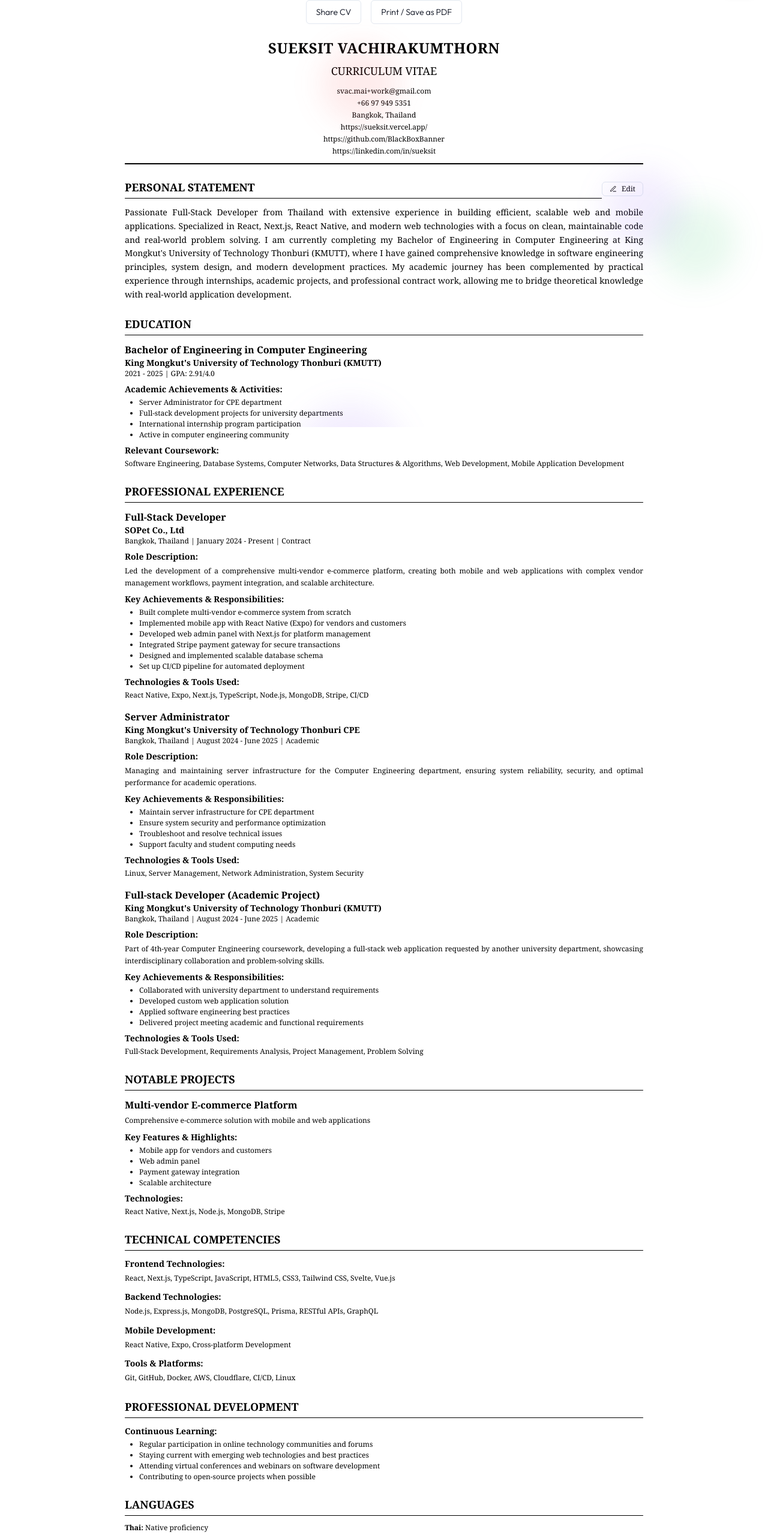
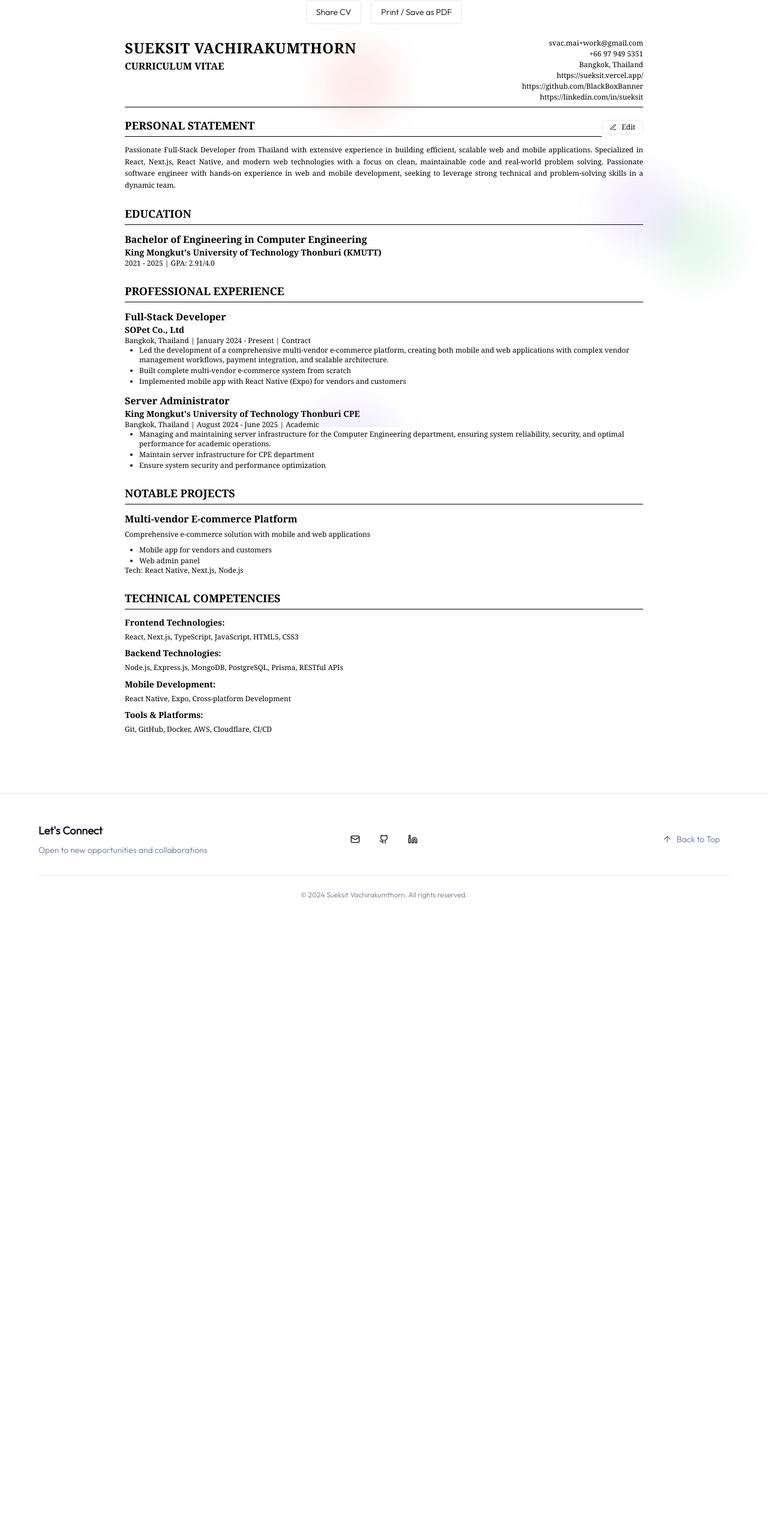
Before and after one commit to BlackBoxBanner/wed-portfolio, a Next.js app: page /cv in a window 1280 px wide. Shown: the part 88-2647 px from the top of the page at 60% size. After the commit the page ends 1636 px from the top, so only its background shows below. Built offline with nearby package versions, Linux system fonts and the light colour scheme.

Commit message:
feat: Update CVPage layout and professional summary for clarity and conciseness

```diff
--- a/src/components/pages/cv.tsx
+++ b/src/components/pages/cv.tsx
@@ -19,7 +19,7 @@ const CVPage = () => {
   const currentAge = differenceInYears(new Date(), birthDate);
   const [isEditingSummary, setIsEditingSummary] = useState(false);
   const [professionalSummary, setProfessionalSummary] = useState(
-    `${personalInfo.summary} I am currently completing my Bachelor of Engineering in Computer Engineering at King Mongkut's University of Technology Thonburi (KMUTT), where I have gained comprehensive knowledge in software engineering principles, system design, and modern development practices. My academic journey has been complemented by practical experience through internships, academic projects, and professional contract work, allowing me to bridge theoretical knowledge with real-world application development.`,
+    `${personalInfo.summary} Passionate software engineer with hands-on experience in web and mobile development, seeking to leverage strong technical and problem-solving skills in a dynamic team.`,
   );
 
   const formatDateRange = (
@@ -62,18 +62,22 @@ const CVPage = () => {
       {/* CV Content - Black and White, No Styles */}
       <div className='max-w-4xl mx-auto bg-white font-serif text-black leading-normal print-resume px-4'>
         {/* Header */}
-        <header className='text-center mb-6 border-b-2 border-black pb-3'>
-          <h1 className='text-2xl font-bold mb-2 uppercase tracking-wide'>
+        <header className='flex flex-col md:flex-row justify-between items-start mb-4 border-b border-black pb-2 print:flex print:flex-row print:justify-center print:items-start print:mb-2 print:pb-1 print-break-inside-avoid'>
+          <div className='flex-1 flex flex-col items-start print:items-start print:mb-0'>
+            <h1 className='text-xl md:text-2xl font-bold uppercase tracking-wide leading-tight mb-0.5 text-black font-serif print:text-base print:mb-0'>
               {personalInfo.name}
             </h1>
-          <h2 className='text-lg mb-3'>CURRICULUM VITAE</h2>
-          <div className='text-xs space-y-1'>
-            <p>{personalInfo.email}</p>
-            <p>{personalInfo.phone}</p>
-            <p>{personalInfo.location}</p>
-            <p>{personalInfo.website}</p>
-            <p>{personalInfo.github}</p>
-            <p>{personalInfo.linkedin}</p>
+            <h2 className='text-sm md:text-base font-semibold mb-0.5 text-black font-serif print:text-xs print:mb-0'>
+              CURRICULUM VITAE
+            </h2>
+          </div>
+          <div className='flex-1 text-xs flex flex-col items-end md:items-end gap-0.5 text-black font-serif print:items-end print:text-xs print:gap-0 print:mb-0'>
+            <span className='print:mb-0'>{personalInfo.email}</span>
+            <span className='print:mb-0'>{personalInfo.phone}</span>
+            <span className='print:mb-0'>{personalInfo.location}</span>
+            <span className='print:mb-0'>{personalInfo.website}</span>
+            <span className='print:mb-0'>{personalInfo.github}</span>
+            <span className='print:mb-0'>{personalInfo.linkedin}</span>
           </div>
         </header>
 
@@ -126,11 +130,11 @@ const CVPage = () => {
             <Textarea
               value={professionalSummary}
               onChange={(e) => setProfessionalSummary(e.target.value)}
-              className='min-h-[120px] text-sm leading-relaxed font-serif border-black print:hidden'
+              className='min-h-[80px] text-sm leading-relaxed font-serif border-black print:hidden'
               placeholder='Enter your professional summary...'
             />
           ) : (
-            <p className='text-justify leading-relaxed text-sm'>
+            <p className='text-justify leading-relaxed text-xs'>
               {professionalSummary}
             </p>
           )}
@@ -141,9 +145,8 @@ const CVPage = () => {
           <h2 className='text-lg font-bold mb-3 border-b border-black pb-1'>
             EDUCATION
           </h2>
-          {educations.map((edu, index) => (
-            <div key={index} className='mb-4 print-break-inside-avoid'>
-              <div className='mb-2'>
+          {educations.slice(0, 1).map((edu, index) => (
+            <div key={index} className='mb-3 print-break-inside-avoid'>
               <h3 className='text-base font-bold'>
                 {edu.degree} in {edu.fieldOfStudy}
               </h3>
@@ -153,29 +156,6 @@ const CVPage = () => {
                 {edu.gpa && ` | GPA: ${edu.gpa}/4.0`}
               </p>
             </div>
-
-              {edu.achievements && (
-                <div className='mb-2'>
-                  <h4 className='font-bold mb-1 text-sm'>
-                    Academic Achievements & Activities:
-                  </h4>
-                  <ul className='list-disc ml-6 space-y-0.5 text-xs'>
-                    {edu.achievements.map((achievement, achIndex) => (
-                      <li key={achIndex}>{achievement}</li>
-                    ))}
-                  </ul>
-                </div>
-              )}
-
-              {edu.relevant_courses && (
-                <div className='mb-2'>
-                  <h4 className='font-bold mb-1 text-sm'>
-                    Relevant Coursework:
-                  </h4>
-                  <p className='text-xs'>{edu.relevant_courses.join(', ')}</p>
-                </div>
-              )}
-            </div>
           ))}
         </section>
 
@@ -184,9 +164,8 @@ const CVPage = () => {
           <h2 className='text-lg font-bold mb-3 border-b border-black pb-1'>
             PROFESSIONAL EXPERIENCE
           </h2>
-          {experiences.map((exp, index) => (
-            <div key={index} className='mb-4 print-break-inside-avoid'>
-              <div className='mb-2'>
+          {experiences.slice(0, 2).map((exp, index) => (
+            <div key={index} className='mb-3 print-break-inside-avoid'>
               <h3 className='text-base font-bold'>{exp.title}</h3>
               <p className='font-semibold text-sm'>{exp.company}</p>
               <p className='text-xs'>
@@ -200,32 +179,12 @@ const CVPage = () => {
                 )}{' '}
                 | {exp.type}
               </p>
-              </div>
-
-              <div className='mb-2'>
-                <h4 className='font-bold mb-1 text-sm'>Role Description:</h4>
-                <p className='text-justify leading-relaxed text-xs'>
-                  {exp.description}
-                </p>
-              </div>
-
-              <div className='mb-2'>
-                <h4 className='font-bold mb-1 text-sm'>
-                  Key Achievements & Responsibilities:
-                </h4>
               <ul className='list-disc ml-6 space-y-0.5 text-xs'>
-                  {exp.achievements.map((achievement, achIndex) => (
+                <li>{exp.description}</li>
+                {exp.achievements.slice(0, 2).map((achievement, achIndex) => (
                   <li key={achIndex}>{achievement}</li>
                 ))}
               </ul>
-              </div>
-
-              <div className='mb-2'>
-                <h4 className='font-bold mb-1 text-sm'>
-                  Technologies & Tools Used:
-                </h4>
-                <p className='text-xs'>{exp.skills.join(', ')}</p>
-              </div>
             </div>
           ))}
         </section>
@@ -235,28 +194,20 @@ const CVPage = () => {
           <h2 className='text-lg font-bold mb-3 border-b border-black pb-1'>
             NOTABLE PROJECTS
           </h2>
-          {projects.map((project, index) => (
-            <div key={index} className='mb-4 print-break-inside-avoid'>
+          {projects.slice(0, 3).map((project, index) => (
+            <div key={index} className='mb-3 print-break-inside-avoid'>
               <h3 className='text-base font-bold mb-1'>{project.title}</h3>
               <p className='text-justify leading-relaxed mb-2 text-xs'>
                 {project.description}
               </p>
-
-              <div className='mb-2'>
-                <h4 className='font-bold mb-1 text-sm'>
-                  Key Features & Highlights:
-                </h4>
               <ul className='list-disc ml-6 space-y-0.5 text-xs'>
-                  {project.highlights.map((highlight, hIndex) => (
+                {project.highlights.slice(0, 2).map((highlight, hIndex) => (
                   <li key={hIndex}>{highlight}</li>
                 ))}
               </ul>
-              </div>
-
-              <div className='mb-2'>
-                <h4 className='font-bold mb-1 text-sm'>Technologies:</h4>
-                <p className='text-xs'>{project.technologies.join(', ')}</p>
-              </div>
+              <p className='text-xs'>
+                Tech: {project.technologies.slice(0, 3).join(', ')}
+              </p>
             </div>
           ))}
         </section>
@@ -267,72 +218,17 @@ const CVPage = () => {
             TECHNICAL COMPETENCIES
           </h2>
           {skillCategories.map((category, index) => (
-            <div key={index} className='mb-3'>
+            <div key={index} className='mb-2'>
               <h3 className='font-bold mb-1 text-sm'>{category.title}:</h3>
               <p className='leading-relaxed text-xs'>
-                {category.skills.join(', ')}
+                {category.skills.slice(0, 6).join(', ')}
               </p>
             </div>
           ))}
         </section>
 
         {/* Additional Sections for CV */}
-        <section className='mb-6 print-break-inside-avoid'>
-          <h2 className='text-lg font-bold mb-3 border-b border-black pb-1'>
-            PROFESSIONAL DEVELOPMENT
-          </h2>
-          <div className='mb-3'>
-            <h3 className='font-bold mb-1 text-sm'>Continuous Learning:</h3>
-            <ul className='list-disc ml-6 space-y-0.5 text-xs'>
-              <li>
-                Regular participation in online technology communities and
-                forums
-              </li>
-              <li>
-                Staying current with emerging web technologies and best
-                practices
-              </li>
-              <li>
-                Attending virtual conferences and webinars on software
-                development
-              </li>
-              <li>Contributing to open-source projects when possible</li>
-            </ul>
-          </div>
-        </section>
-
-        <section className='mb-6 print-break-inside-avoid'>
-          <h2 className='text-lg font-bold mb-3 border-b border-black pb-1'>
-            LANGUAGES
-          </h2>
-          <div className='space-y-1 text-xs'>
-            <p>
-              <strong>Thai:</strong> Native proficiency
-            </p>
-            <p>
-              <strong>English:</strong> Professional working proficiency
-            </p>
-          </div>
-        </section>
-
-        <section className='mb-6 print-break-inside-avoid'>
-          <h2 className='text-lg font-bold mb-3 border-b border-black pb-1'>
-            INTERESTS & ACTIVITIES
-          </h2>
-          <p className='leading-relaxed text-xs'>
-            Technology innovation, software architecture design, mobile
-            application development, system optimization, collaborative software
-            development, and contributing to the tech community through
-            knowledge sharing and mentorship.
-          </p>
-        </section>
-
-        <section className='mb-6 print-break-inside-avoid'>
-          <h2 className='text-lg font-bold mb-3 border-b border-black pb-1'>
-            REFERENCES
-          </h2>
-          <p className='italic text-xs'>Available upon request</p>
-        </section>
+        {/* Optional sections removed or condensed for brevity */}
 
         {/* Footer with date */}
         {/* <footer className='text-center text-sm border-t border-black pt-4 mt-8'>
```
Lines whose indentation alone changed are shown as unchanged.
